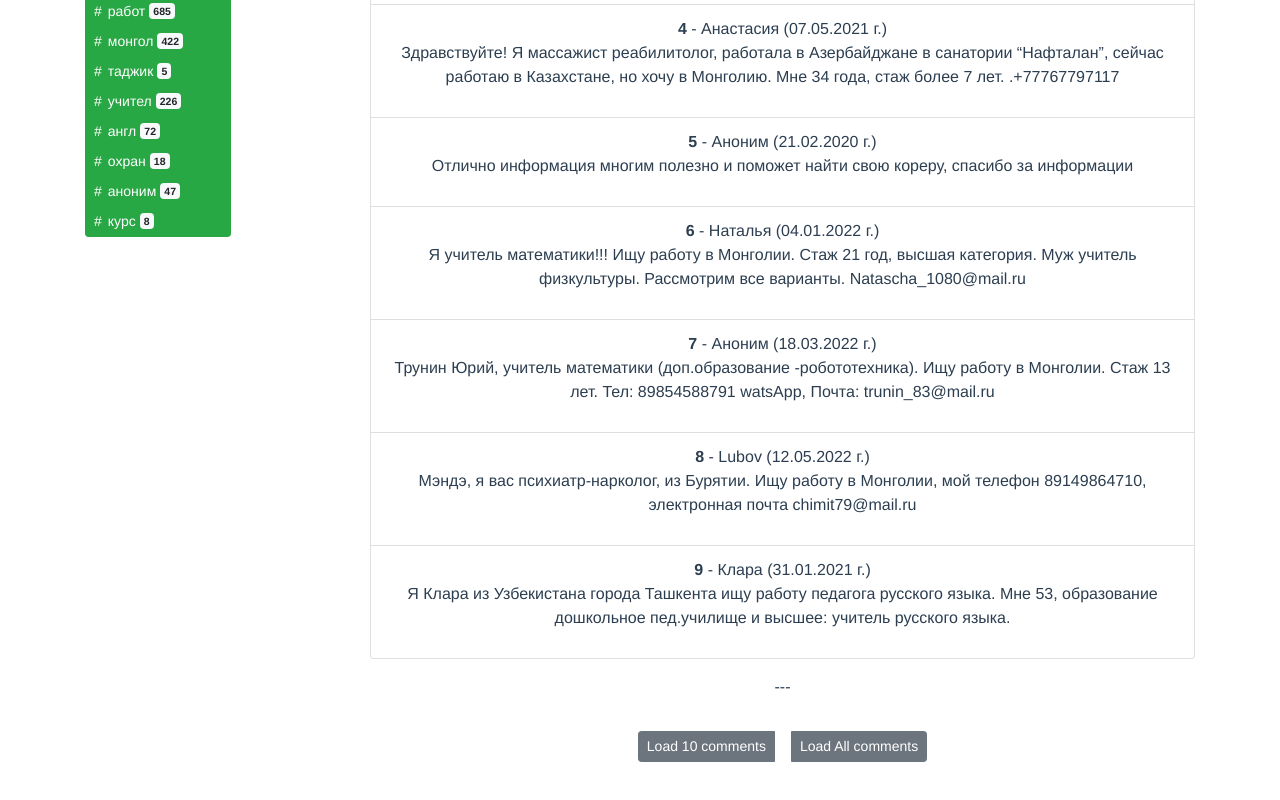
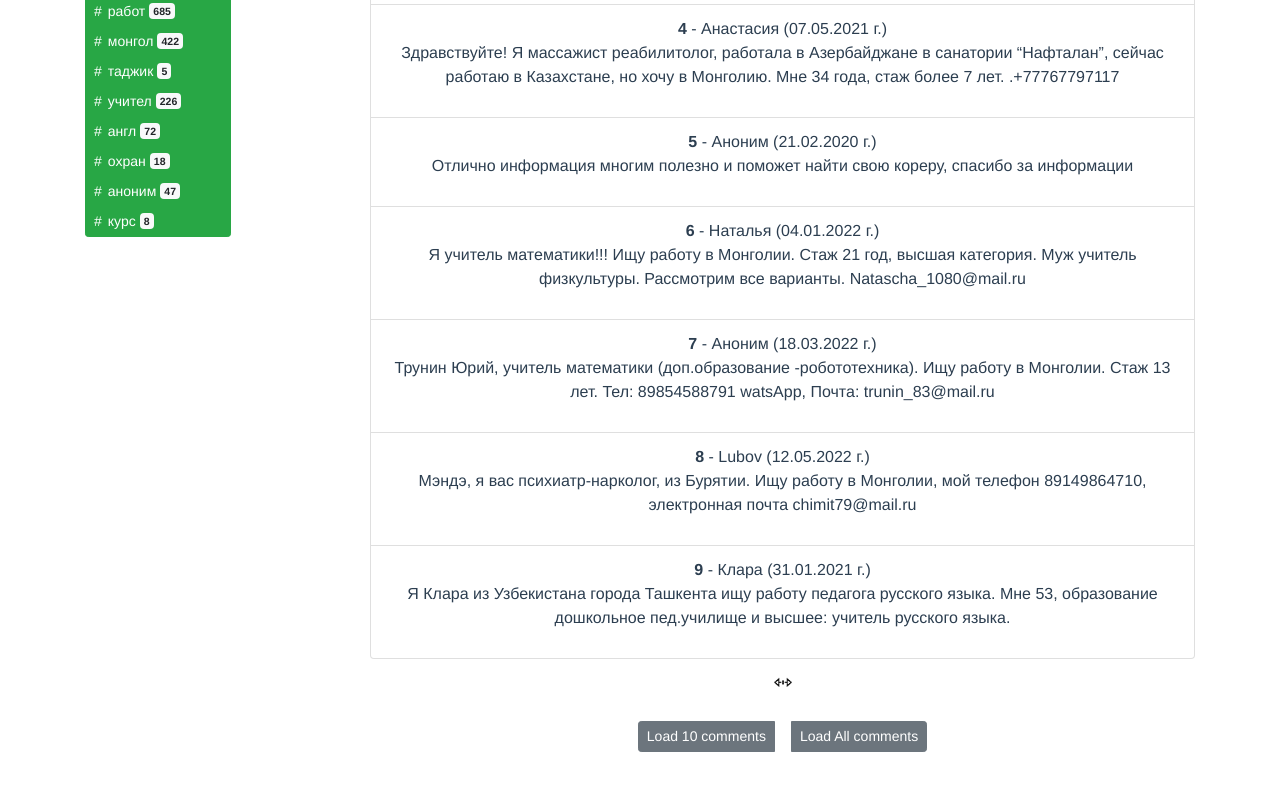
Before and after one commit to snikos/ci-cd, a Vue app: page /migration-job in a window 1280 px wide. Shown: the part 590-1390 px from the top of the page. Before the commit the page ends 1368 px from the top, so only its background shows below. Built offline with nearby package versions, Linux system fonts and the light colour scheme.

Commit message:
Edit load jobs

```diff
--- a/src/components/HashTagBlock.vue
+++ b/src/components/HashTagBlock.vue
@@ -1,5 +1,5 @@
 <template>
-    <div class="btn-toolbar pb-2">
+    <div class="btn-toolbar pb-3">
         <div :class="`${windowWidth <= 770 ? '' : 'btn-group-vertical'} btn-group-sm`">
             <button type="button"
                     @click="$emit('loadAllComments')"
--- a/src/components/ListComments.vue
+++ b/src/components/ListComments.vue
@@ -1,11 +1,5 @@
 <template style="min-height:720px;height:720px;">
-    <div class="d-flex justify-content-center mb-0">
-        <div v-show="loading" class="spinner-grow text-success">
-            <span class="sr-only">Loading...</span>
-        </div>
-    </div>
-    <ul
-        class="list-group"
+    <ul class="list-group"
         v-if="comments.length > 0"
     >
         <li
@@ -19,8 +13,16 @@
             </div>
         </li>
     </ul>
-    <div v-show="!loading" class="commentNotFound">
+    <div v-else class="commentNotFound">
         {{showEmpty}}
+    </div>
+    <div v-if="comments.length < 1 && loading" class="d-flex justify-content-center mb-0">
+        <div class="spinner-grow text-success">
+            <span class="sr-only">Loading...</span>
+        </div>
+    </div>
+    <div v-else class="swipe-box">
+        <button type="button" class="swipe-btn"></button>
     </div>
 </template>
 
@@ -38,16 +40,40 @@
         },
         computed: {
             showEmpty() {
-                return (this.comments.length < 1) ? 'No comments found' : '---';
+                return 'No comments';
             }
         }
     }
 </script>
 
 <style scoped>
-    .commentNotFound{
-        padding: 1em 0;
-        margin: 0 auto;
-        text-align: center;
-    }
+.commentNotFound{
+    padding: 1em 0;
+    margin: 0 auto;
+    text-align: center;
+}
+.swipe-box {
+    margin: 1em auto;
+}
+.swipe-btn {
+    cursor: pointer;
+    background-color: transparent;
+    background-image: url('../assets/swipe.png');
+    background-size: contain;
+    background-position: 1px 0;
+    background-repeat: no-repeat;
+    display: block;
+    margin: 0em auto;
+    width: 24px;
+    height: 14px;
+    border-color: transparent;
+    /*box-sizing: content-box;*/
+}
+.swipe-btn:hover {
+    background-image: url('../assets/swipe-white.png');
+    border-color: transparent;
+}
+.swipe-btn:focus {
+    border-color: transparent;
+}
 </style>
--- a/src/components/ListCommentsButton.vue
+++ b/src/components/ListCommentsButton.vue
@@ -1,6 +1,6 @@
 <template>
-    <div v-if="isCheckButton !== 1">
-        <div class="btn-toolbar justify-content-sm-center mb-3">
+    <div v-if="isCheckButton !== 1"
+        class="btn-toolbar justify-content-center mb-5">
         <div class="btn-group btn-group-sm mt-3">
             <button
                     @click="$emit('loadNextComments')"
@@ -14,7 +14,6 @@
                     class="btn btn-secondary ml-3"
                     :disabled="isCheckButton == 1"
             >Load All comments</button>
-            </div>
         </div>
     </div>
 </template>
```
Also changed, not shown: src/assets/swipe-white.png (added), src/assets/swipe.png (added). Lines whose indentation alone changed are shown as unchanged.
